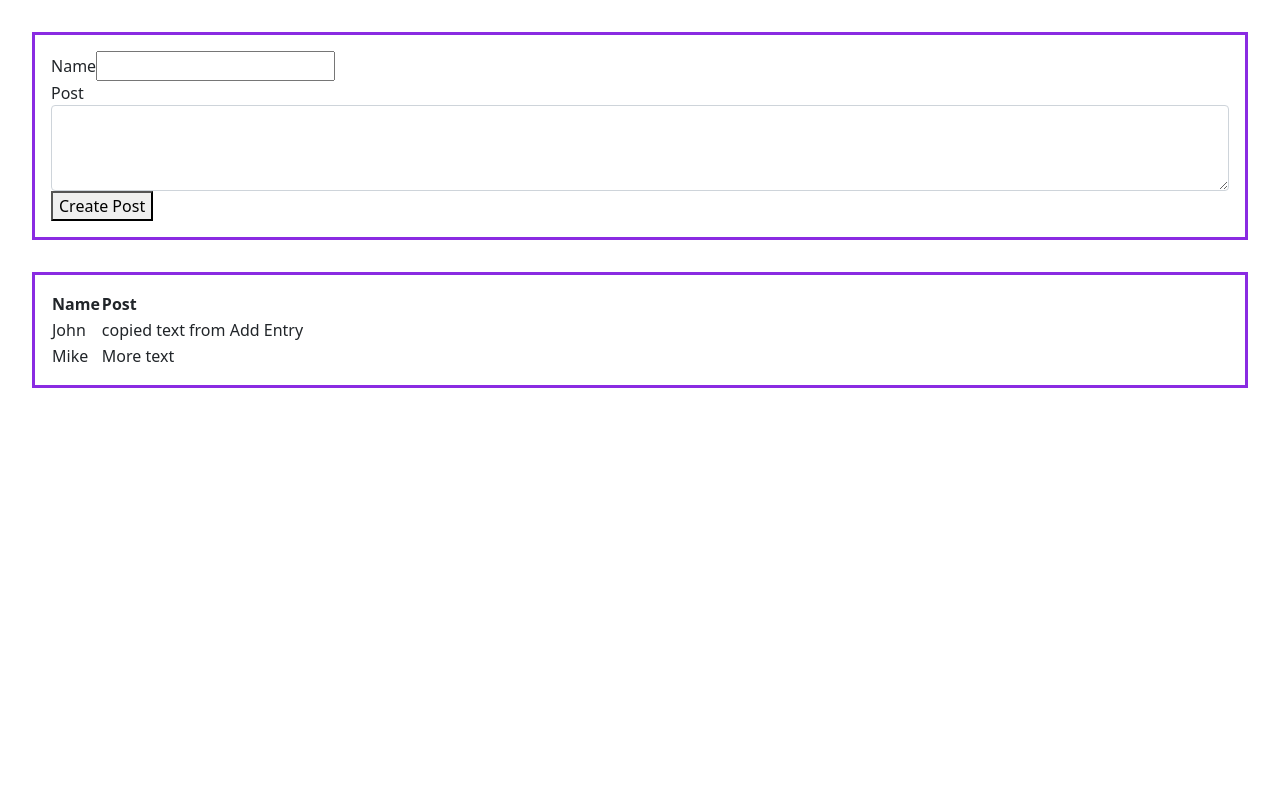
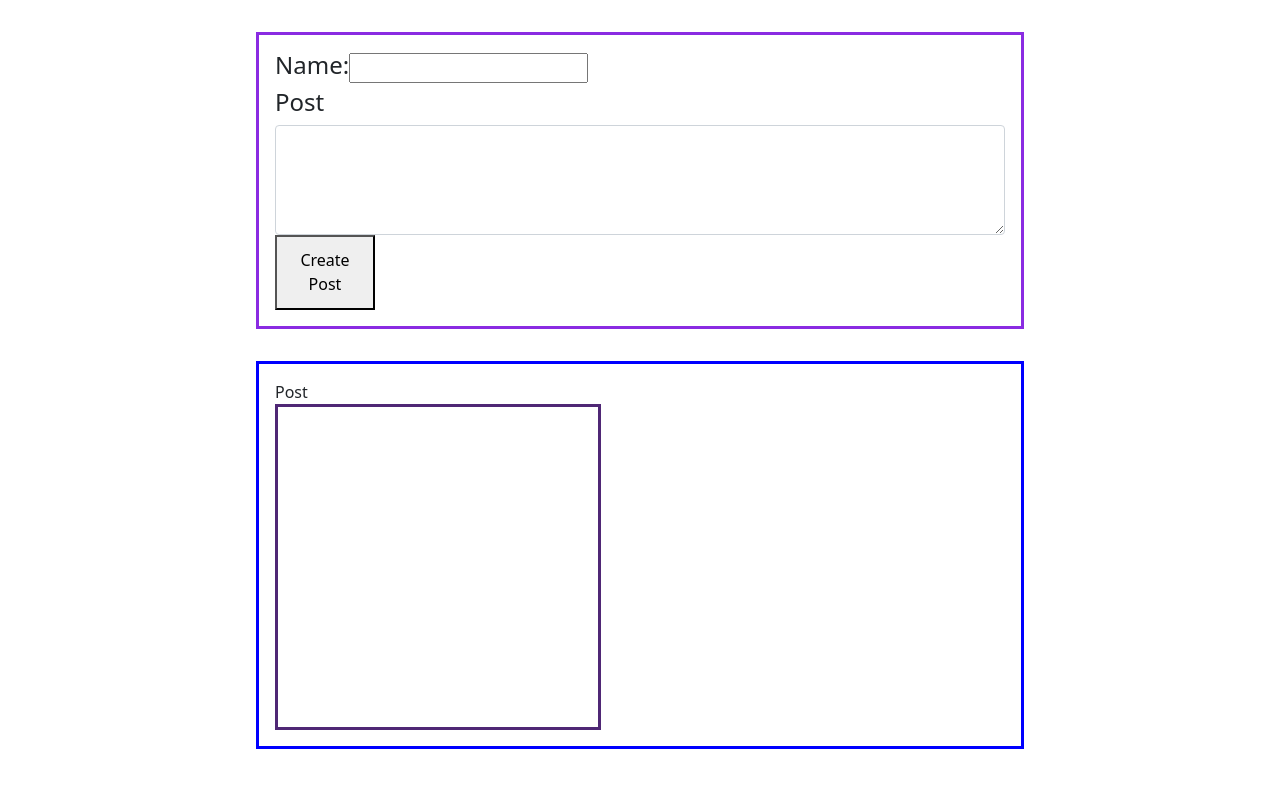
Before and after one commit to Josh-Kellhofer/social-feed, a React (Create React App) app: page / in a window 1280 px wide. Shown: the top 788 px of the page. Built offline with nearby package versions, Linux system fonts and the light colour scheme.

Commit message:
Created a Text Box for Posts.

```diff
--- a/src/App.css
+++ b/src/App.css
@@ -1,10 +1,38 @@
-.border-box {
+* {
+  box-sizing: border-box;
+}
+
+.DisplayContainer {
+  border: 3px;
+  border-style: solid;
+  border-color: rgb(79, 39, 117);
+  border-collapse: collapse;
+  margin: 2em;
+  padding: 10em;
+  margin-left: 20%;
+  margin-right:20%;
+}
+
+.border-box1 {
   border: 3px;
   border-style: solid;
   border-color: blueviolet;
   border-collapse: collapse;
   margin: 2em;
   padding: 1em;
+  margin-left: 20%;
+  margin-right:20%;
+
+}
+
+.border-box2 {
+  border: 3px;
+  border-style: solid;
+  border-color: blue;
+  margin: 2em;
+  padding: 1em;
+  margin-left: 20%;
+  margin-right: 20%;
 
 }
 
@@ -12,3 +40,19 @@
   margin-left: auto;
   margin-right: auto;
 }
+
+.App {
+  font-family: sans-serif;
+  text-align: center;
+}
+
+button {
+  width: 100px;
+  height: 75px;
+  margin: 1rem;
+}
+
+.active {
+  border: 1px solid blue;
+  background-color: cornsilk;
+}
--- a/src/App.js
+++ b/src/App.js
@@ -5,7 +5,7 @@ import './App.css';
 
 function App() {
 
-  const [entryName, setName] = useState([{listedName: 'John', text: 'copied text from Add Entry'}, {listedName: 'Mike', text: 'More text'}])
+  const [entryName, setName] = useState([{listedName: '', text: ''}])
 
   function addNewPost(entry){
     let tempPost = [entry, ...entryName];
@@ -14,12 +14,12 @@ function App() {
 
   return (
     <div>
-      <div className='border-box'>
+      <div className='border-box1'>
         <div className='center'>
         <CreatePost addNewPost={addNewPost} />
       </div>
       </div>
-      <div className='border-box'>
+      <div className='border-box2'>
         <DisplayPosts parentEntries={entryName} />
       </div>
 
--- a/src/DisplayComponents/DisplayPosts/AddPost/CreatePost.jsx
+++ b/src/DisplayComponents/DisplayPosts/AddPost/CreatePost.jsx
@@ -19,12 +19,12 @@ const CreatePost = (props) => {
   return (
     <form onSubmit={handleSubmit}>
       <div className='form-group'>
-      <label className='center'>Name</label>
+      <label className='center'><h4>Name:</h4></label>
       <input type='text' value={name} onChange={(event) => setFullName(event.target.value)} />
       </div>
       <div className='form-group'>
-      <label for ='textarea'>Post</label>
-      <textarea class='form-control' id='textarea' rows="3" value={post} onChange={(event) => setPost(event.target.value)}></textarea>
+      <label for ='textarea'><h4>Post</h4></label>
+      <textarea class='form-control' id='textarea' rows="4" value={post} onChange={(event) => setPost(event.target.value)}></textarea>
       {/* <input type ='text' value={post} onChange={(event) => setPost(event.target.value)}  /> */}
       </div>
       <button type='submit'>Create Post</button>
--- a/src/DisplayComponents/DisplayPosts/DisplayPosts.jsx
+++ b/src/DisplayComponents/DisplayPosts/DisplayPosts.jsx
@@ -2,29 +2,35 @@
 
 const DisplayPosts = (props) => {
   return (
-    <table>
+    <group>
         <thead>
-          <tr>
-            <div className='form-group'>
-            <th>Name</th>
-            </div>
-            <th>Post</th>
-            {/* <th>Like</th>
-            <th>Dislike</th> */}
-            </tr>
+
         </thead>
         <tbody>
           {props.parentEntries.map((name)=> {
             return (
               <tr>
-                <td>{name.listedName}</td>
-                <td>{name.text}</td>
+                <div className='form-group'>
+                <label>Post</label>
+                <td className='DisplayContainer'>
+                  <div>{name.listedName}</div>
+                  <div className='form-group'>
+                  <div>{name.text}</div>
+                  </div>
+                   </td>
+
+                  </div>
+
+
+
               </tr>
             )
           })}
         </tbody>
-        </table>
+        </group>
    );
 }
 
+
+
 export default DisplayPosts;
```
Also changed, not shown: src/DisplayComponents/LikeDislike.jsx (added).
